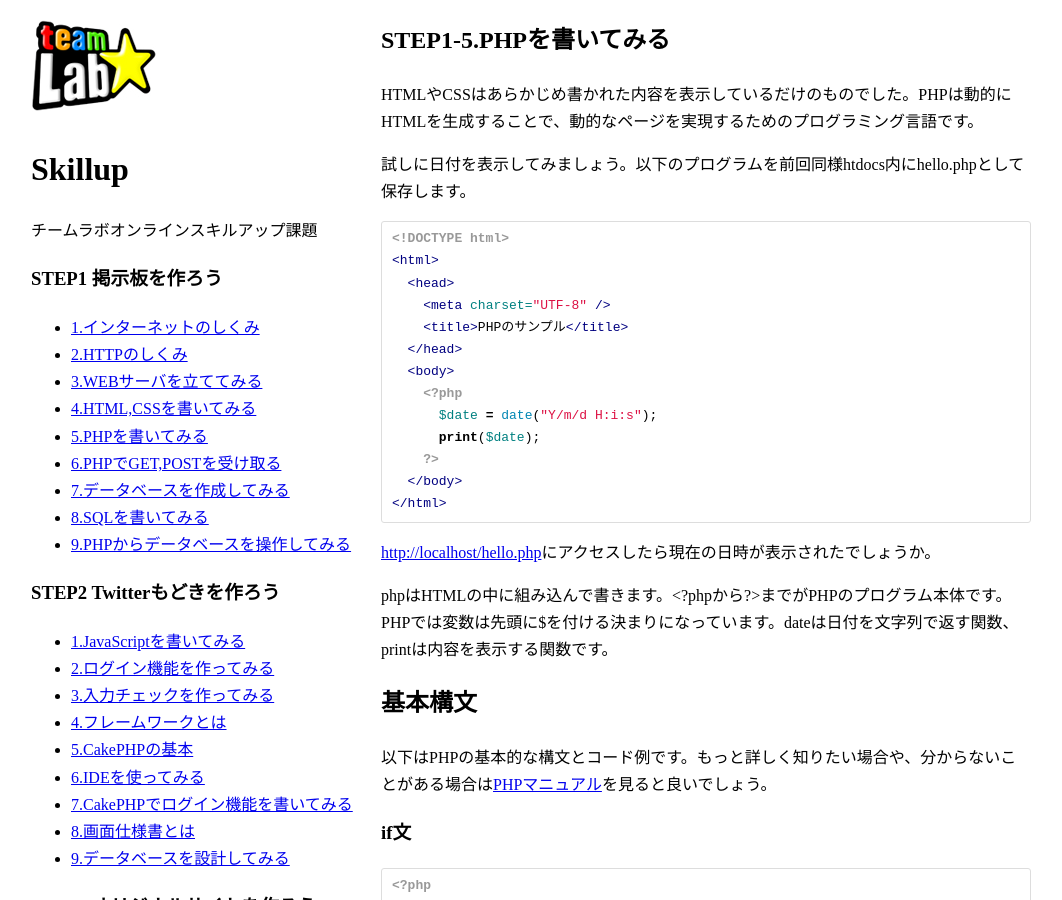
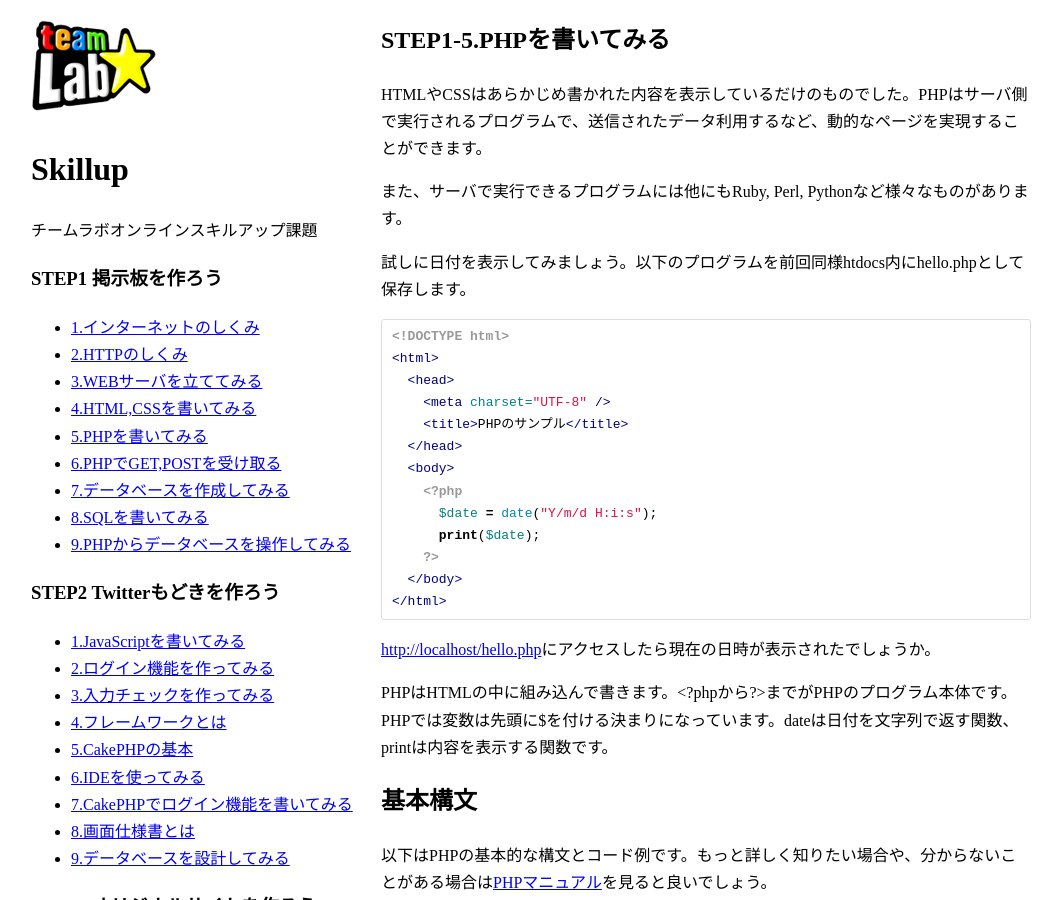
Before and after one commit to kojii/skillup, a Jekyll site: the page built from 1/5.md, in a window 1280 px wide and 900 px high. Shown: the whole window, without its empty margins (109-1171 px from the left). Built offline with Jekyll 4.4.1, drawn with Linux system fonts in a browser that asks for light colours; Markdown is read by kramdown in place of the engine named in the settings.

Commit message:
多様性

````diff
--- a/1/5.md
+++ b/1/5.md
@@ -3,7 +3,9 @@ layout: default
 ---
 # STEP1-5.PHPを書いてみる
 
-HTMLやCSSはあらかじめ書かれた内容を表示しているだけのものでした。PHPは動的にHTMLを生成することで、動的なページを実現するためのプログラミング言語です。
+HTMLやCSSはあらかじめ書かれた内容を表示しているだけのものでした。PHPはサーバ側で実行されるプログラムで、送信されたデータ利用するなど、動的なページを実現することができます。
+
+また、サーバで実行できるプログラムには他にもRuby, Perl, Pythonなど様々なものがあります。
 
 試しに日付を表示してみましょう。以下のプログラムを前回同様htdocs内にhello.phpとして保存します。
 
@@ -24,7 +26,7 @@ HTMLやCSSはあらかじめ書かれた内容を表示しているだけのも
 ```
 [http://localhost/hello.php](http://localhost/hello.php)にアクセスしたら現在の日時が表示されたでしょうか。
 
-phpはHTMLの中に組み込んで書きます。<?phpから?>までがPHPのプログラム本体です。PHPでは変数は先頭に$を付ける決まりになっています。dateは日付を文字列で返す関数、printは内容を表示する関数です。
+PHPはHTMLの中に組み込んで書きます。<?phpから?>までがPHPのプログラム本体です。PHPでは変数は先頭に$を付ける決まりになっています。dateは日付を文字列で返す関数、printは内容を表示する関数です。
 
 ## 基本構文
 
````
Also changed, not shown: 1/3.md (+1 -2 lines), 1/4.md (+3 -0 lines), 1/7.md (+1 -1 lines), 1/8.md (+1 -1 lines).
